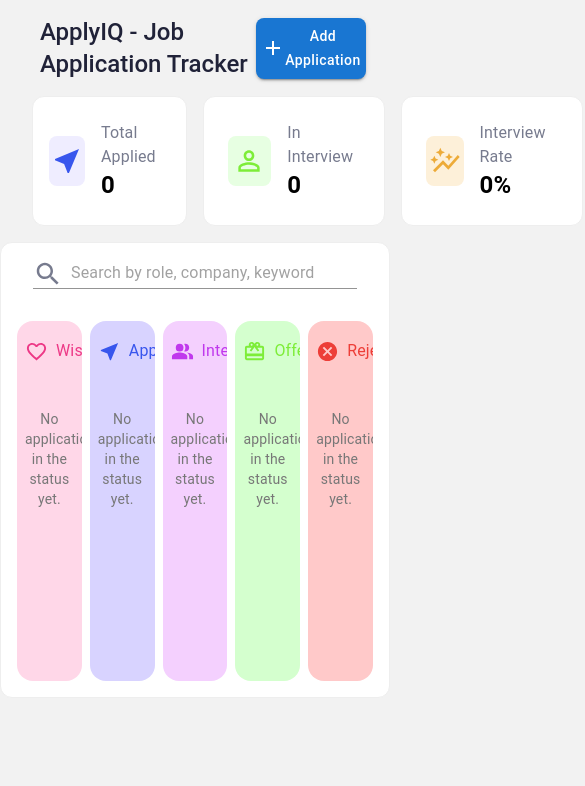
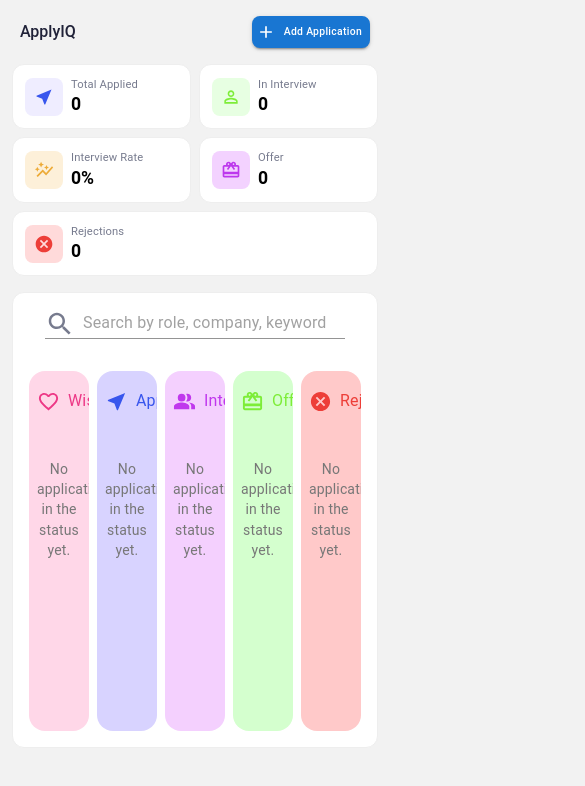
Before and after one commit to ashleshameshram/ApplicationTrackerApp, a React (Vite) app: page / in a window 390 px wide. Shown: the top 786 px of the page, 585 px wide, since content can reach past the window. Built offline with nearby package versions, Linux system fonts and the light colour scheme; a web font is replaced by a local one.

Commit message:
fix: extract StatCard component and make stats bar and Header Responsive

```diff
--- a/src/component/Home/BoardColumnHeader.jsx
+++ b/src/component/Home/BoardColumnHeader.jsx
@@ -5,14 +5,33 @@ import Typography from '@mui/material/Typography';
 
 export default function BoardColumnHeader({onAddcard}) {
     return(
-        <Box sx={{display:'flex',justifyContent:'space-between',alignItems:'center' ,mt:2, mx:3}}>
-            <Typography variant='h5' sx={{pl:2,fontWeight:500,color:'#202238'}} >
-                ApplyIQ - Job Application Tracker
+        <Box sx={{
+        display:'flex', justifyContent:'space-between', alignItems:'center',mt:2,
+        mx:{
+            xs: 1,
+            sm:2,
+            md:3,
+        }, gap:1 }}>
+            <Typography variant='h5' sx={{
+            fontWeight: 500, color: '#202238',
+            fontSize: { xs: '1rem', sm: '1.2rem', md: '1.5rem' },
+            }}>
+                ApplyIQ
             </Typography>
 
-            <Button variant='contained' onClick={onAddcard} sx={{textTransform:'none',
-            borderRadius:2 }}>
-                <AddIcon/> Add Application
+            <Button
+            variant='contained'
+            onClick={onAddcard}
+            startIcon={<AddIcon sx={{ fontSize: { xs: '1rem', sm: '1.1rem', md: '1.25rem' } }} />}
+            sx={{
+                textTransform: 'none',
+                borderRadius: 2,
+                whiteSpace: 'nowrap',
+                fontSize: { xs: '0.65rem', sm: '0.8rem', md: '0.875rem' },
+                px: { xs: 1, sm: 1.5, md: 2 },
+            }}
+            >
+            Add Application
             </Button>
         </Box>
     )
--- a/src/component/Home/HomePage.jsx
+++ b/src/component/Home/HomePage.jsx
@@ -145,7 +145,7 @@ export default function HomePage() {
     ];
 
     return(
-        <>
+        <Box sx={{ px: { xs: 1.5, sm: 2, md: 3 } }}>
             <BoardColumnHeader onAddcard={handleAddCard}/>
             <StatsBar applications={applications}/>
 
@@ -154,7 +154,7 @@ export default function HomePage() {
 
                 <Box sx={{width:'100%', boxSizing: 'border-box',pt:2}}>
                     <DndContext onDragEnd={handleDragEnd} onDragStart={handleDragStart}>
-                    <Box sx={{display:'flex',gap:1, width: '100%',alignItems:'flex-start'}}>
+                        <Box sx={{display:'flex',gap:1, width: '100%',alignItems:'flex-start',overflowX:'auto'}}>
                             {columns.map((column) => (
                                 <BoardColumn
                                     key={column.status}
@@ -196,6 +196,6 @@ export default function HomePage() {
                     onAddApplication={handleUpdateApplication}
                 />
             </Box>
-        </>
+        </Box>
     )
 }
--- a/src/component/Home/StatsBar.jsx
+++ b/src/component/Home/StatsBar.jsx
@@ -1,12 +1,11 @@
-import { useState } from 'react'
-import Box from '@mui/material/Box'
+import StatCard from './StatsCard';
+import Box from '@mui/material/Box';
 
 import NearMeIcon from '@mui/icons-material/NearMe';
 import PermIdentityIcon from '@mui/icons-material/PermIdentity';
 import AutoGraphIcon from '@mui/icons-material/AutoGraph';
 import CardGiftcardIcon from '@mui/icons-material/CardGiftcard';
 import CancelIcon from '@mui/icons-material/Cancel';
-import Typography from '@mui/material/Typography';
 
 export default function StatsBar({applications}) {
     const totalApplied = applications.filter(
@@ -30,102 +29,24 @@ export default function StatsBar({applications}) {
     ? Math.round((interview / totalProcessed) * 100)
     : 0;
 
+    const stats = [
+        { icon: NearMeIcon, iconColor: '#3856ed', iconBg: '#efedff', label: 'Total Applied', value: totalApplied },
+        { icon: PermIdentityIcon, iconColor: '#7ded38', iconBg: '#e7ffe2', label: 'In Interview', value: interview },
+        { icon: AutoGraphIcon, iconColor: '#edab38', iconBg: '#fdf0d9', label: 'Interview Rate', value: `${interviewRate}%` },
+        { icon: CardGiftcardIcon, iconColor: '#bd38ed', iconBg: '#f3d2ff', label: 'Offer', value: offer },
+        { icon: CancelIcon, iconColor: '#ed3e38', iconBg: '#ffdada', label: 'Rejections', value: rejections },
+    ];
     return(
-        <Box sx={{width:'100%',display:'flex',mt:2,mb:2,gap:2}}>
-            {/* TotalApplied */}
-            <Box sx={{display:'flex',alignItems:'center',gap:2,p:2,backgroundColor:'#fff',
-            border:'1px solid #eeeeee', borderRadius:3,width:200,ml:4
-            }}>
-                {/* icon */}
-                <Box sx={{display:'flex',justifyContent: 'center',alignItems:'center',width:50,
-                height:50,backgroundColor: '#efedff',borderRadius:2}}>
-                    <NearMeIcon sx={{fontSize:32,color:'#3856ed'}}/>
-                </Box>
-                <Box>
-                    <Typography variant='body1' sx={{color: '#777b8e'}}>
-                        Total Applied
-                    </Typography>
-                    <Typography variant='h5' sx={{fontWeight:600}}>
-                        {totalApplied}
-                    </Typography>
-                </Box>
-            </Box>
-
-            {/* In Interview */}
-            <Box sx={{display:'flex',alignItems:'center',gap:2,p:3,backgroundColor:'#fff',
-            border:'1px solid #eeeeee', borderRadius:3,width:200
-            }}>
-                {/* icon */}
-                <Box sx={{display:'flex',justifyContent: 'center',alignItems:'center',width:50,
-                height:50,backgroundColor: '#e7ffe2',borderRadius:2}}>
-                    <PermIdentityIcon sx={{fontSize:32,color:'#7ded38'}}/>
-                </Box>
-                <Box>
-                    <Typography variant='body1' sx={{color: '#777b8e'}}>
-                        In Interview
-                    </Typography>
-                    <Typography variant='h5' sx={{fontWeight:600}}>
-                        {interview}
-                    </Typography>
-                </Box>
-            </Box>
-
-            {/* Interview Rate */}
-            <Box sx={{display:'flex',alignItems:'center',gap:2,p:3,backgroundColor:'#fff',
-            border:'1px solid #eeeeee', borderRadius:3,width:200
-            }}>
-                {/* icon */}
-                <Box sx={{display:'flex',justifyContent: 'center',alignItems:'center',width:50,
-                height:50,backgroundColor: '#fdf0d9',borderRadius:2}}>
-                    <AutoGraphIcon sx={{fontSize:32,color:'#edab38'}}/>
-                </Box>
-                <Box>
-                    <Typography variant='body1' sx={{color: '#777b8e'}}>
-                        Interview Rate
-                    </Typography>
-                    <Typography variant='h5' sx={{fontWeight:600}}>
-                        {interviewRate}%
-                    </Typography>
-                </Box>
-            </Box>
-
-            {/* Offer */}
-            <Box sx={{display:'flex',alignItems:'center',gap:2,p:3,backgroundColor:'#fff',
-            border:'1px solid #eeeeee', borderRadius:3,width:200
-            }}>
-                {/* icon */}
-                <Box sx={{display:'flex',justifyContent: 'center',alignItems:'center',width:50,
-                height:50,backgroundColor: '#f3d2ff',borderRadius:2}}>
-                    <CardGiftcardIcon sx={{fontSize:32,color:'#bd38ed'}}/>
-                </Box>
-                <Box>
-                    <Typography variant='body1' sx={{color: '#777b8e'}}>
-                        Offer
-                    </Typography>
-                    <Typography variant='h5' sx={{fontWeight:600}}>
-                        {offer}
-                    </Typography>
-                </Box>
-            </Box>
-
-            {/* Rejections */}
-            <Box sx={{display:'flex',alignItems:'center',gap:2,p:3,backgroundColor:'#fff',
-            border:'1px solid #eeeeee', borderRadius:3,width:200
-            }}>
-                {/* icon */}
-                <Box sx={{display:'flex',justifyContent: 'center',alignItems:'center',width:50,
-                height:50,backgroundColor: '#ffdada',borderRadius:2}}>
-                    <CancelIcon sx={{fontSize:32,color:'#ed3e38'}}/>
-                </Box>
-                <Box>
-                    <Typography variant='body1' sx={{color: '#777b8e'}}>
-                        Rejections
-                    </Typography>
-                    <Typography variant='h5' sx={{fontWeight:600}}>
-                        {rejections}
-                    </Typography>
-                </Box>
-            </Box>
+        <Box sx={{
+            width:'100%',
+            display:'flex',
+            flexWrap:'wrap',
+            mt:2, mb:2,
+            gap:{xs:1, sm:1.5, md:2}
+        }}>
+            {stats.map((stat) => (
+                <StatCard key={stat.label} {...stat}/>
+            ))}
         </Box>
     )
 }
--- /dev/null
+++ b/src/component/Home/StatsCard.jsx
@@ -0,0 +1,35 @@
+import Box from '@mui/material/Box';
+import Typography from '@mui/material/Typography';
+
+export default function StatCard({ icon: Icon, iconColor, iconBg, label, value }) {
+    return (
+        <Box sx={{
+            display:'flex',alignItems:'center',
+            gap:{xs:1, sm:1.5, md:2},
+            p:{xs:1.5, sm:2, md:2},
+            backgroundColor:'#fff',
+            border:'1px solid #eeeeee', borderRadius:3,
+            flex:{xs:'1 1 calc(50% - 8px)', sm:'1 1 calc(33.33% - 12px)', md:'1 1 0'},
+            minWidth:{xs:140, sm:160, md:180},
+            boxSizing:'border-box'
+        }}>
+            <Box sx={{
+                display:'flex',justifyContent: 'center',alignItems:'center',
+                width:{xs:38, sm:44, md:50},
+                height:{xs:38, sm:44, md:50},
+                backgroundColor: iconBg, borderRadius:2,
+                flexShrink:0
+            }}>
+                <Icon sx={{fontSize:{xs:20, sm:26, md:32}, color: iconColor}}/>
+            </Box>
+            <Box sx={{minWidth:0}}>
+                <Typography variant='body2' sx={{color: '#777b8e',fontSize:{xs:'0.7rem', sm:'0.8rem', md:'0.875rem'},whiteSpace:'nowrap'}}>
+                    {label}
+                </Typography>
+                <Typography variant='h5' sx={{fontWeight:600,fontSize:{xs:'1.1rem', sm:'1.3rem', md:'1.5rem'}}}>
+                    {value}
+                </Typography>
+            </Box>
+        </Box>
+    );
+}
```
Lines whose indentation alone changed are shown as unchanged.
